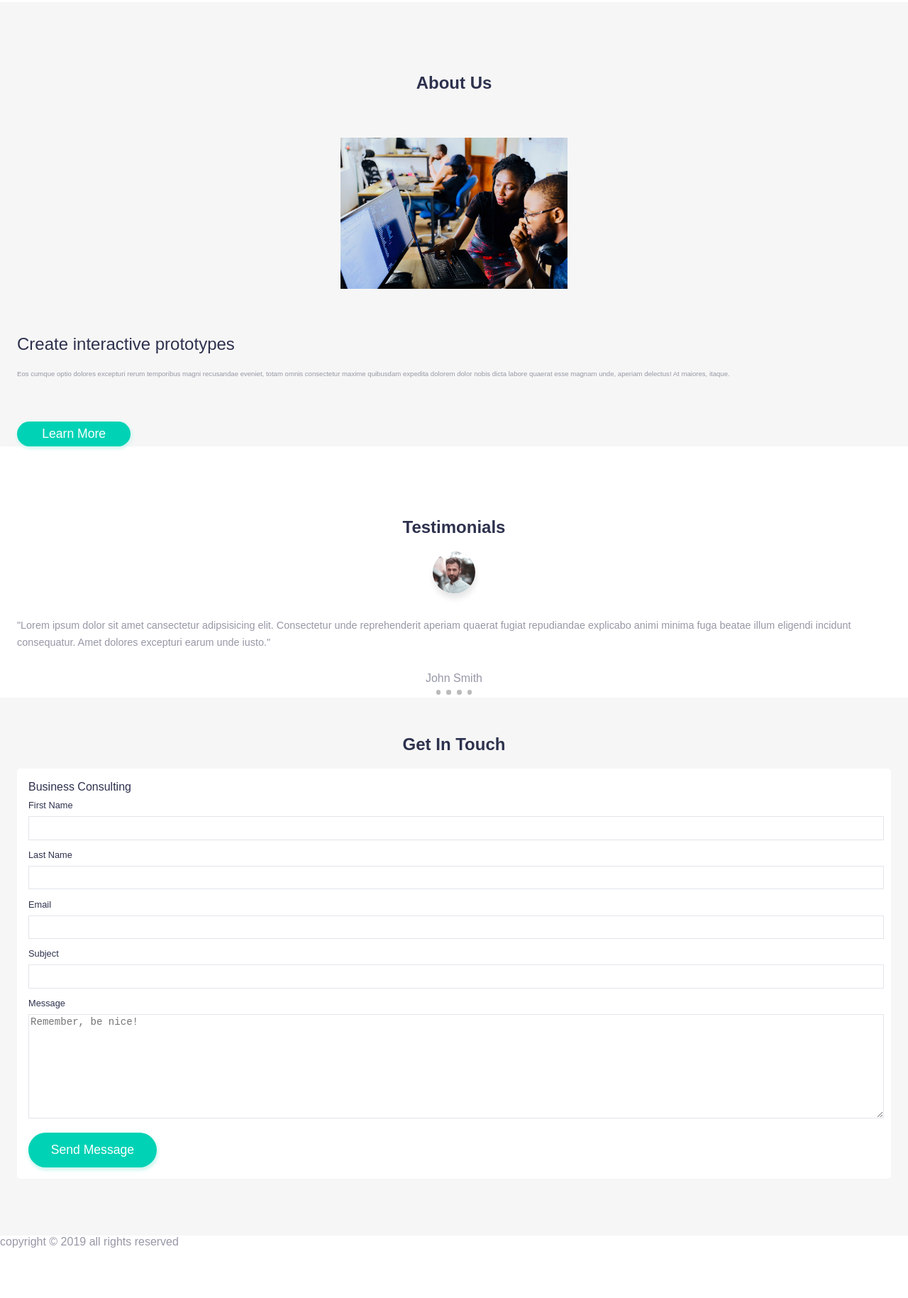
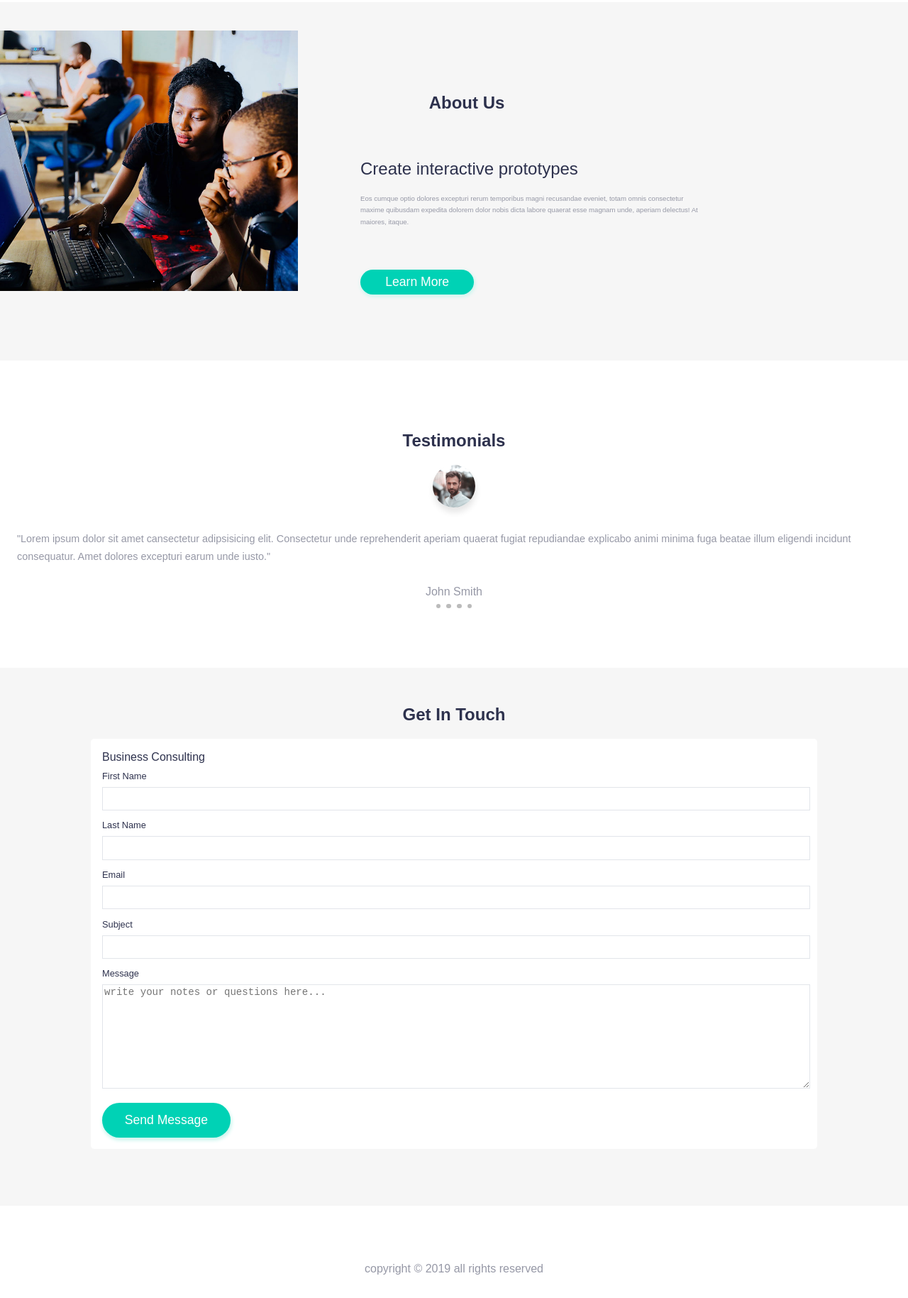
Before and after one commit to pedroas93/landerz, a plain HTML site: page index.html in a window 1280 px wide. Shown: the part 2048-3877 px from the top of the page at 71% size. Before the commit the page ends 3807 px from the top, so only its background shows below. Drawn offline with Linux system fonts and the light colour scheme; a web font is replaced by a local one.

Commit message:
responsive footer and about us working

```diff
--- a/index.html
+++ b/index.html
@@ -157,7 +157,7 @@
         </div>
     </section>
     <section class="touch">
-        <div class="wrapper">
+        <div class="touch__wrapper">
             <h1 class="touch__title">Get In Touch</h1>
             <div class="touch__grid">
                 <div class="touch__item">
@@ -172,7 +172,7 @@
                     <input type="text" class="touch__input">
                     <h1 class="title__h3">Message</h1>
                     <div class="title__h3">
-                        <textarea placeholder="Remember, be nice!" cols="6" rows="6" type="text"
+                        <textarea placeholder="write your notes or questions here... " cols="6" rows="6" type="text"
                             class="touch__textarea"></textarea>
                     </div>
                     <button class="touch__button">Send Message</button>
--- a/src/sass/aboutUs.scss
+++ b/src/sass/aboutUs.scss
@@ -1,6 +1,7 @@
 .aboutUs{
     background: var(--lightGray);
     padding-top: 5em;
+    padding-bottom: 5em;
     &__title{
         text-align: center;
         color: var(--darkBlue);
@@ -32,4 +33,52 @@
         margin-top: 2.8em;
         box-shadow: 1px 2px 5px 1px #ccf5ee;
     }
+    @media screen and (min-width: 768px){
+        padding-top: 5px;
+        text-align: left;
+        background: url('../images/about_1.jpg') left  -130px top 40px  var(--lightGray) no-repeat;
+        background-size: 550px;
+        &__content{
+            // border: 1px solid red;
+            display: grid;
+            align-items: center ;
+            grid-template-areas:
+                    "image description"
+                    "image     contentDescription";
+            grid-template-columns: 2fr 2fr;
+            min-height: 400px;
+            max-width: 968px;
+        }
+        &__description{
+            // border: 1px solid blue;
+            width: 300px;
+            margin-top: 90px;
+        }
+        &__image{
+            // border: 1px solid green;
+            grid-area: image;
+            min-height: inherit;
+            // margin-top: 100px;
+            // padding-top: 70px;
+            // margin-left: ;
+            margin-left: 90px;
+            background: none;
+            // background: url('../images/landing_1.png') no-repeat;
+            // width: 100px;
+            padding-left: 10px;
+            width: 300px;
+        }
+        &__item{
+            border: .1em solid var(--lightGray);
+            // background: var(--lightGray);
+            border-radius: .2em;
+            padding: 1em 1em 1em 1em;
+            box-shadow: 6px 6px 10px 1px var(--lightGray);
+            width: 300px;
+        }
+        &__paragraph{
+            color: var(--darkBlue);
+            font-weight: 320;
+        }
+    }
 }
--- a/src/sass/estilos.scss
+++ b/src/sass/estilos.scss
@@ -6,6 +6,7 @@
 @import "./aboutUs.scss";
 @import "./testimonials.scss";
 @import "./touch.scss";
+@import "./footer.scss";
 
 :root {
     --darkBlue: hsl(233, 26%, 24%);
--- /dev/null
+++ b/src/sass/footer.scss
@@ -0,0 +1,5 @@
+.footer{
+    padding-top: 5em;
+    padding-bottom: 2em;
+    text-align: center;
+}
--- a/src/sass/testimonials.scss
+++ b/src/sass/testimonials.scss
@@ -1,5 +1,6 @@
 .testimonials{
     padding-top: 5em;
+    padding-bottom: 5em;
     align-items: center;
     text-align: center;
     &__imgCircle{
--- a/src/sass/touch.scss
+++ b/src/sass/touch.scss
@@ -43,4 +43,14 @@
     &__betweenTextArea{
         text-align: center;
     }
+    &__wrapper{
+        padding: 0 4em;
+        align-items: left ;
+    }
+    @media screen and (min-width: 768px){
+        &__wrapper{
+            padding: 0 8em;
+            align-items: left ;
+        }
+    }
 }
```
Also changed, not shown: static/css/estilos.css, 1 other file.
